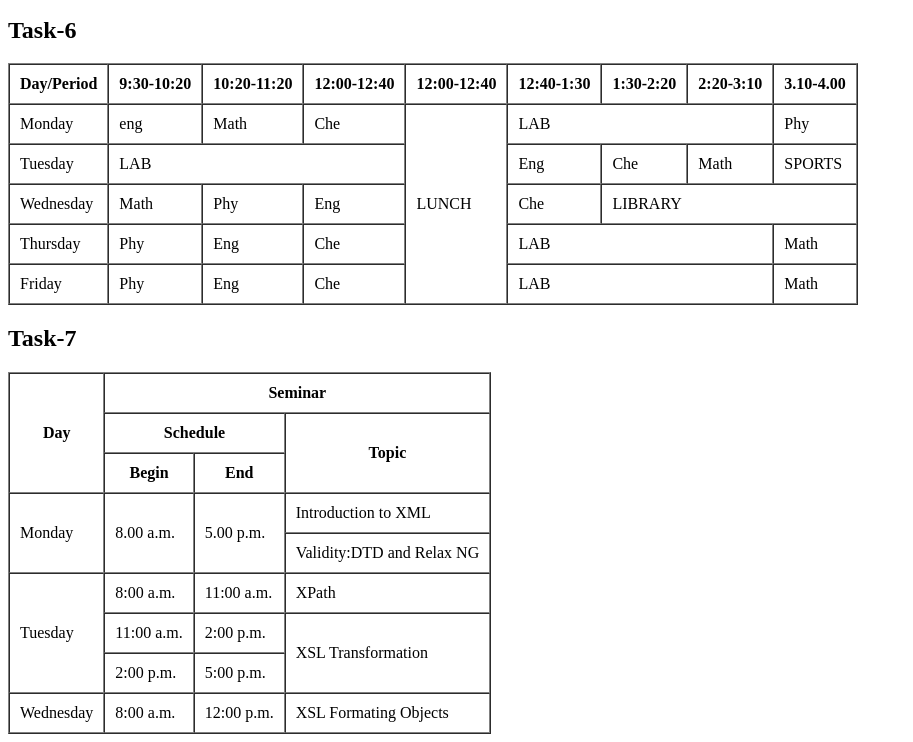
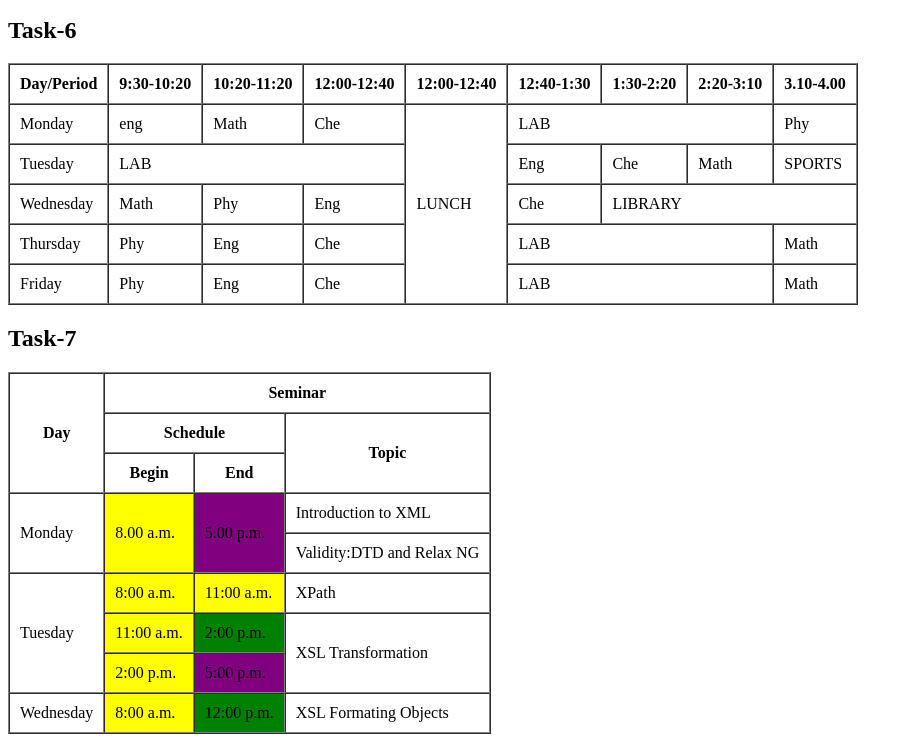
Before and after one commit to zeraphosa/div-academy, a plain HTML site: page tables.htm in a window 1280 px wide. Shown: the part 1440-2182 px from the top of the page, without its empty margins (0-913 px from the left). Drawn offline with Linux system fonts and the light colour scheme.

Commit message:
bgcolor add to tables

```diff
--- a/tables.htm
+++ b/tables.htm
@@ -210,8 +210,8 @@
         </tr>
         <tr>
             <td rowspan="2">Monday</td>
-            <td rowspan="2">8.00 a.m.</td>
-            <td rowspan="2">5.00 p.m.</td>
+            <td rowspan="2" bgcolor="yellow">8.00 a.m.</td>
+            <td rowspan="2" bgcolor="purple">5.00 p.m.</td>
             <td colspan="2">Introduction to XML</td>
         </tr>
         <tr>
@@ -219,23 +219,23 @@
         </tr>
         <tr>
             <td rowspan="3">Tuesday</td>
-            <td>8:00 a.m.</td>
-            <td>11:00 a.m.</td>
+            <td bgcolor="yellow">8:00 a.m.</td>
+            <td bgcolor="yellow">11:00 a.m.</td>
             <td colspan="2">XPath</td>
         </tr>
         <tr>
-            <td>11:00 a.m.</td>
-            <td>2:00 p.m.</td>
+            <td bgcolor="yellow">11:00 a.m.</td>
+            <td bgcolor="green">2:00 p.m.</td>
             <td rowspan="2">XSL Transformation</td>
         </tr>
         <tr>
-            <td>2:00 p.m.</td>
-            <td>5:00 p.m.</td>
+            <td bgcolor="yellow">2:00 p.m.</td>
+            <td bgcolor="purple">5:00 p.m.</td>
         </tr>
         <tr>
             <td>Wednesday</td>
-            <td>8:00 a.m.</td>
-            <td>12:00 p.m.</td>
+            <td bgcolor="yellow">8:00 a.m.</td>
+            <td bgcolor="green">12:00 p.m.</td>
             <td>XSL Formating Objects</td>
         </tr>
     </table>
```
